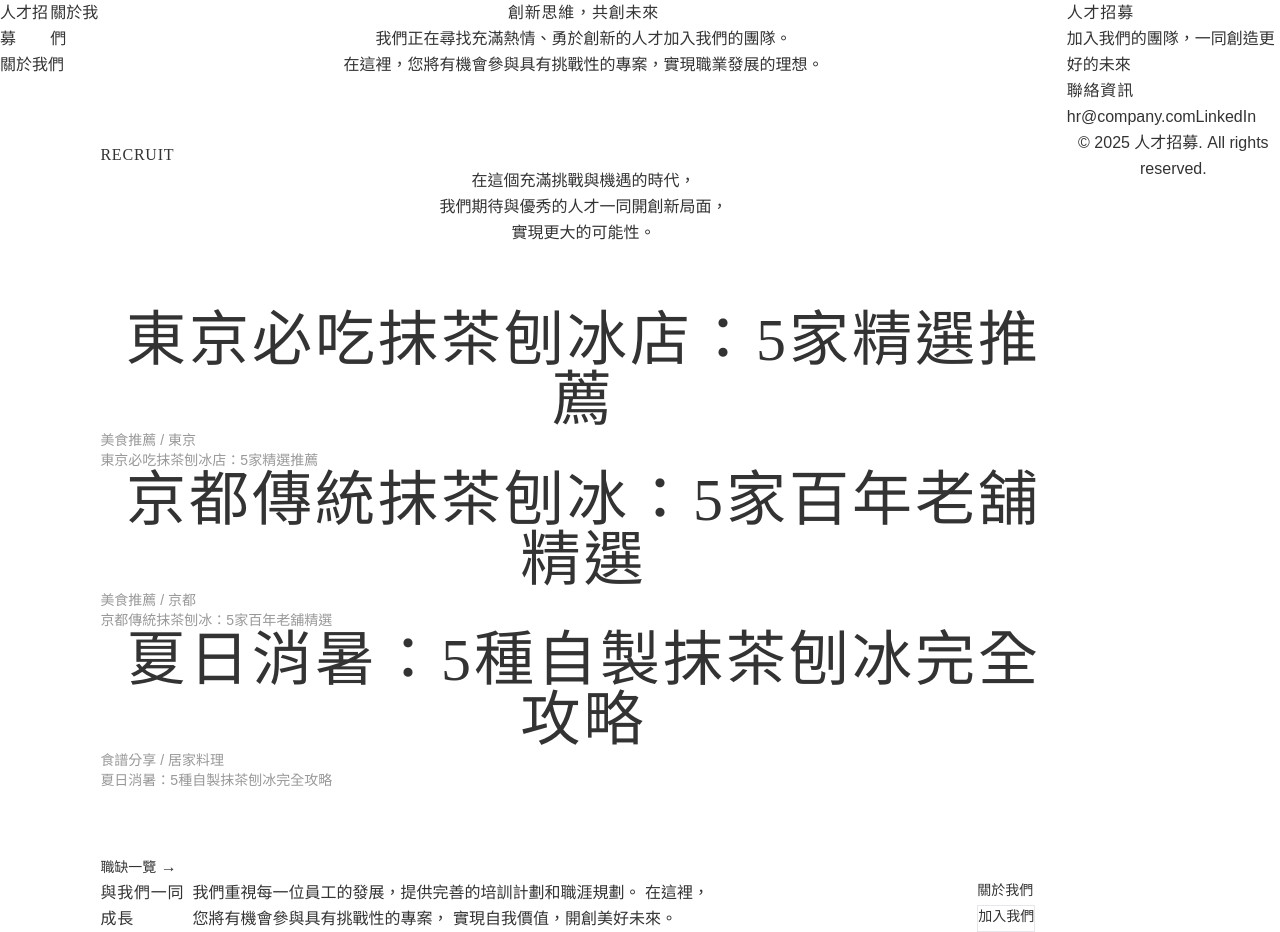
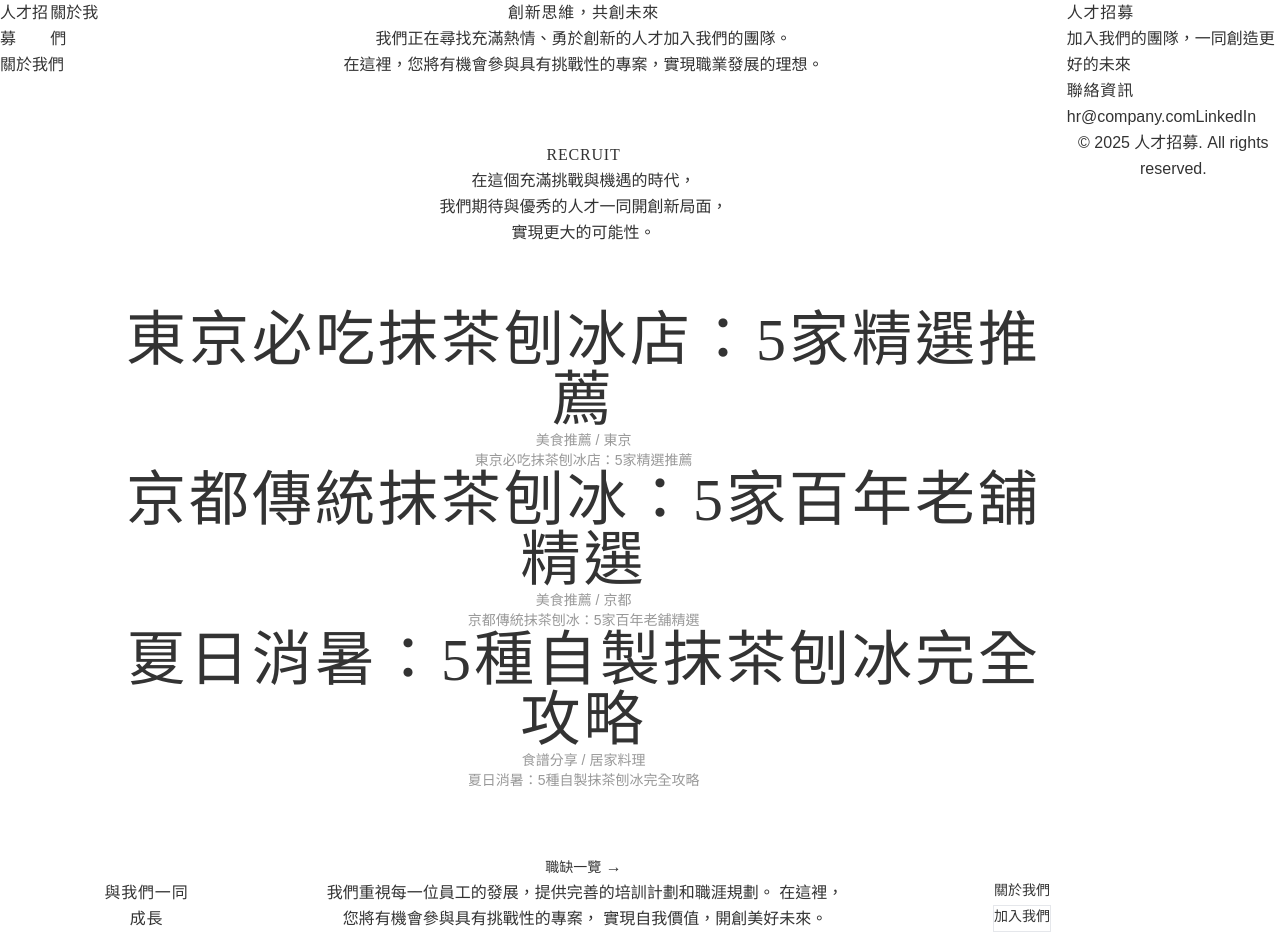
Before and after one commit to raywang1025/matcha-kakigori-blog, a Jekyll site: the page built from index.md, in a window 1280 px wide. Built offline with Jekyll 4.4.1, drawn with Linux system fonts in a browser that asks for light colours.

Commit message:
恢復首頁內容到上個版本，所有內容置中

```diff
--- a/_layouts/home.html
+++ b/_layouts/home.html
@@ -8,9 +8,9 @@ layout: default
     <div class="w-full h-full bg-responsive bg-gradient-to-br from-green-50 to-green-100"></div>
   </div>
   <div class="relative z-10 text-center w-full max-w-4xl mx-auto px-4 sm:px-6 lg:px-8 py-16 md:py-24">
-    <h1 class="mb-8 md:mb-12 lg:mb-16">創新思維，共創未來</h1>
+    <h1 class="mb-8 md:mb-12 lg:mb-16 text-center">創新思維，共創未來</h1>
 
-    <div class="prose prose-sm md:prose-base lg:prose-lg mx-auto text-balance">
+    <div class="prose prose-sm md:prose-base lg:prose-lg mx-auto text-balance text-center">
       <p>我們正在尋找充滿熱情、勇於創新的人才加入我們的團隊。<br>
          在這裡，您將有機會參與具有挑戰性的專案，實現職業發展的理想。</p>
     </div>
@@ -21,7 +21,7 @@ layout: default
 <!-- 職缺列表：NDC 風格設計 -->
 <section class="py-16 md:py-24 lg:py-32">
   <div class="max-w-screen-2xl mx-auto px-4 sm:px-6 lg:px-8">
-    <h2 class="section-title">
+    <h2 class="section-title text-center">
       RECRUIT
     </h2>
 
@@ -52,15 +52,15 @@ layout: default
 
         <!-- 職缺資訊：職位和部門 -->
         <div class="p-4 sm:p-6 lg:p-8">
-          <h3 class="post-title">
+          <h3 class="post-title text-center">
             <a href="{{ site.baseurl }}{{ post.url }}"
                class="hover:text-gray-600 transition-colors">
               {{ post.title | escape }}
             </a>
           </h3>
 
-          <div class="post-meta">
-            <div class="flex flex-wrap gap-2 mb-3">
+          <div class="post-meta text-center">
+            <div class="flex flex-wrap gap-2 mb-3 justify-center">
               <span class="text-xs px-3 py-1 bg-gray-50 rounded-full">
                 {{ post.categories | join: " / " }}
               </span>
@@ -76,7 +76,7 @@ layout: default
     </div>
 
     <!-- 查看更多按鈕 -->
-    <div class="text-right px-4 sm:px-0">
+    <div class="text-center px-4 sm:px-0">
       <a href="{{ site.baseurl }}/positions" class="button-link inline-block">
         <span class="text-sm sm:text-base">職缺一覽</span>
         <span class="ml-2 sm:ml-4 transform group-hover:translate-x-2 transition-transform">
@@ -94,15 +94,15 @@ layout: default
     <div class="grid grid-cols-1 md:grid-cols-2 gap-8 lg:gap-12">
       <!-- 左側內容 -->
       <div class="aspect-[4/3] md:aspect-auto bg-gradient-to-br from-green-50 to-green-100 p-6 sm:p-8 lg:p-16 flex flex-col justify-center">
-        <h2 class="mb-6 sm:mb-8 lg:mb-12">與我們一同成長</h2>
+        <h2 class="mb-6 sm:mb-8 lg:mb-12 text-center">與我們一同成長</h2>
 
-        <p class="mb-8 lg:mb-12 text-balance">
+        <p class="mb-8 lg:mb-12 text-balance text-center">
           我們重視每一位員工的發展，提供完善的培訓計劃和職涯規劃。
           在這裡，您將有機會參與具有挑戰性的專案，
           實現自我價值，開創美好未來。
         </p>
 
-        <div class="flex flex-wrap gap-4 sm:gap-6">
+        <div class="flex flex-wrap gap-4 sm:gap-6 justify-center">
           <a href="{{ site.baseurl }}/about"
              class="inline-flex items-center px-6 sm:px-8 py-3 sm:py-4 bg-white/80 backdrop-blur-sm text-gray-800 hover:bg-white transition-colors text-sm sm:text-base">
             關於我們
```
